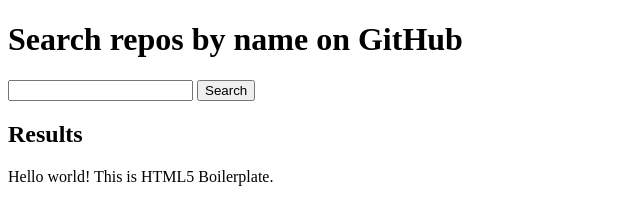
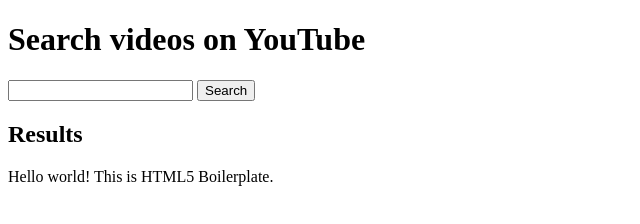
Before and after one commit to PeterBiebel/youtude, a plain HTML site: page index.html in a window 1280 px wide. Shown: the whole page, without its empty margins (0-640 px from the left). Drawn offline with nearby package versions, Linux system fonts and the light colour scheme.

Commit message:
Update index.html

```diff
--- a/index.html
+++ b/index.html
@@ -15,7 +15,7 @@
     </head>
     <body>
         <main>
-        <h1>Search repos by name on GitHub</h1>
+        <h1>Search videos on YouTube</h1>
           <form action="#" class="js-search-form">
             <label for="query"></label>
             <input type="text" class="js-query">
```
